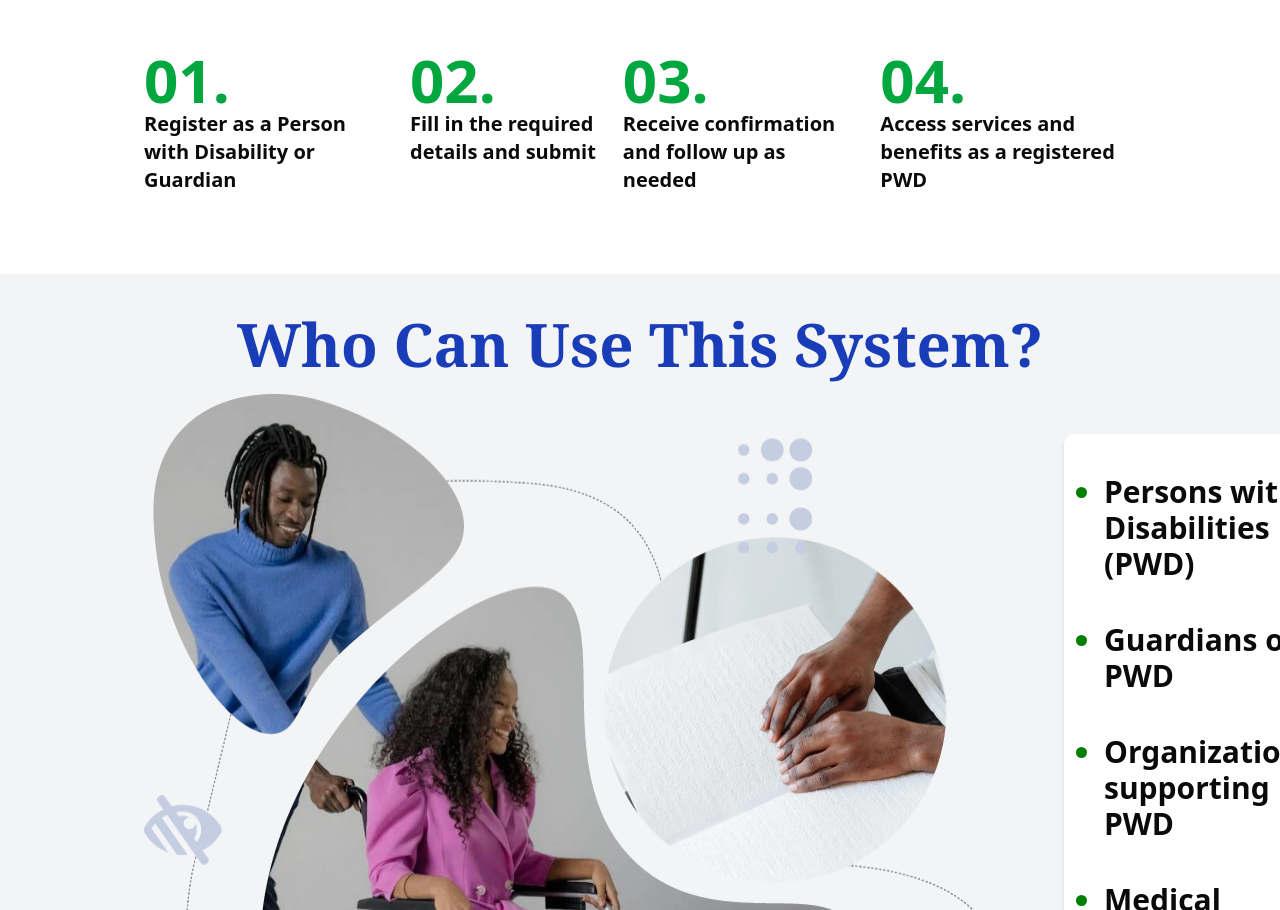
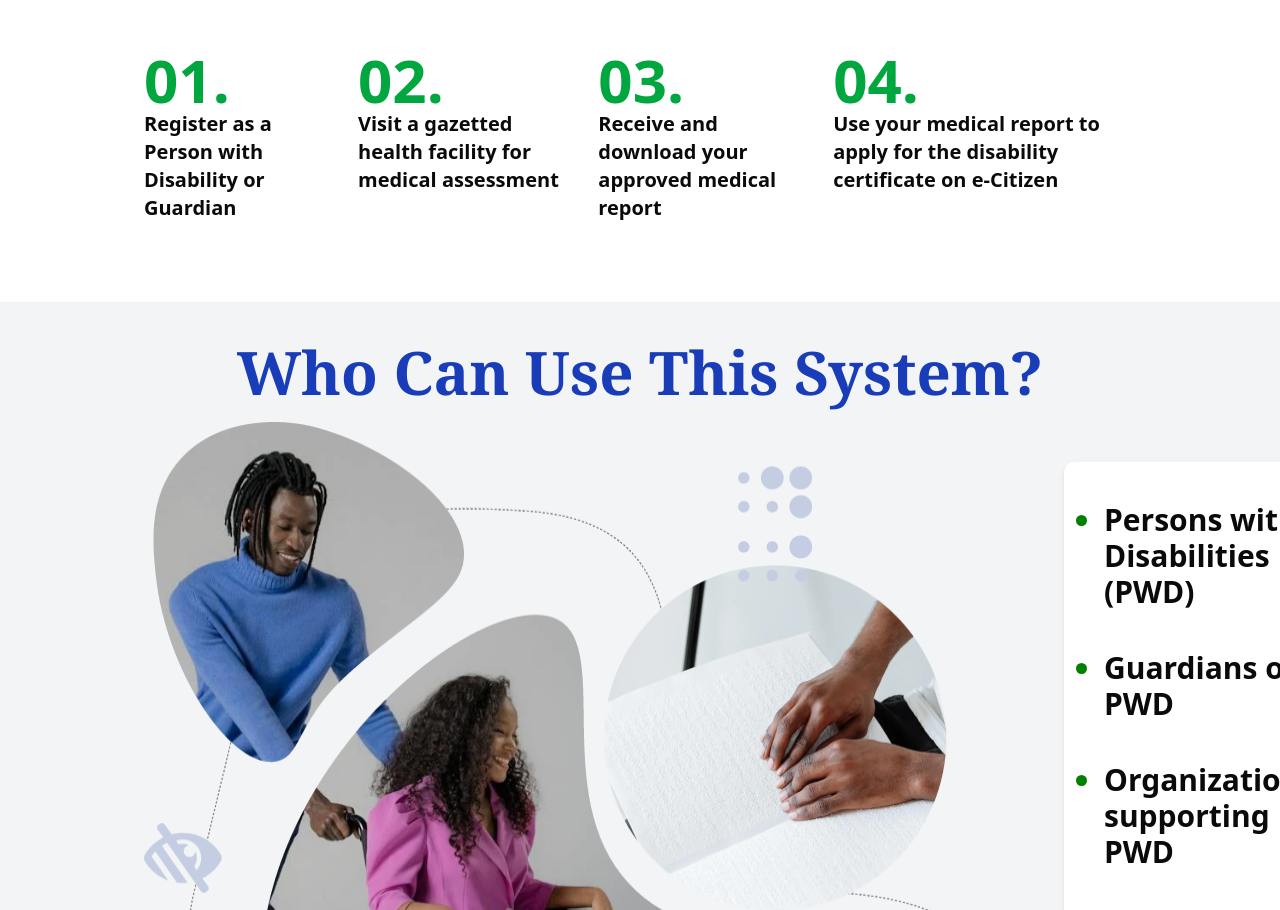
Before and after one commit to tjay1760/PWD-FrontEnd, a React (Vite) app: page / in a window 1280 px wide. Shown: the part 1449-2359 px from the top of the page. Built offline with nearby package versions, Linux system fonts and the light colour scheme; a web font is replaced by a local one.

Commit message:
home page edits

```diff
--- a/src/Components/Homepage/Steps.jsx
+++ b/src/Components/Homepage/Steps.jsx
@@ -11,15 +11,15 @@ const Steps = () => {
         </div>
         <div className="div">
             <h1 className='font-bold text-6xl text-green-600'>02.</h1>
-            <p className='font-bold text-xl'>Fill in the required details and submit</p>
+            <p className='font-bold text-xl'> Visit a gazetted health facility for medical assessment</p>
         </div>
         <div className="div">
             <h1 className='font-bold text-6xl text-green-600'>03.</h1>
-            <p className='font-bold text-xl'>Receive confirmation and follow up as needed</p>
+            <p className='font-bold text-xl'>Receive and download your approved medical report</p>
         </div>
         <div className="div">
             <h1 className='font-bold text-6xl text-green-600'>04.</h1>
-            <p className='font-bold text-xl'>Access services and benefits as a registered PWD</p>
+            <p className='font-bold text-xl'>Use your medical report to apply for the disability certificate on e-Citizen</p>
         </div>
     </div>
     </div>
```
